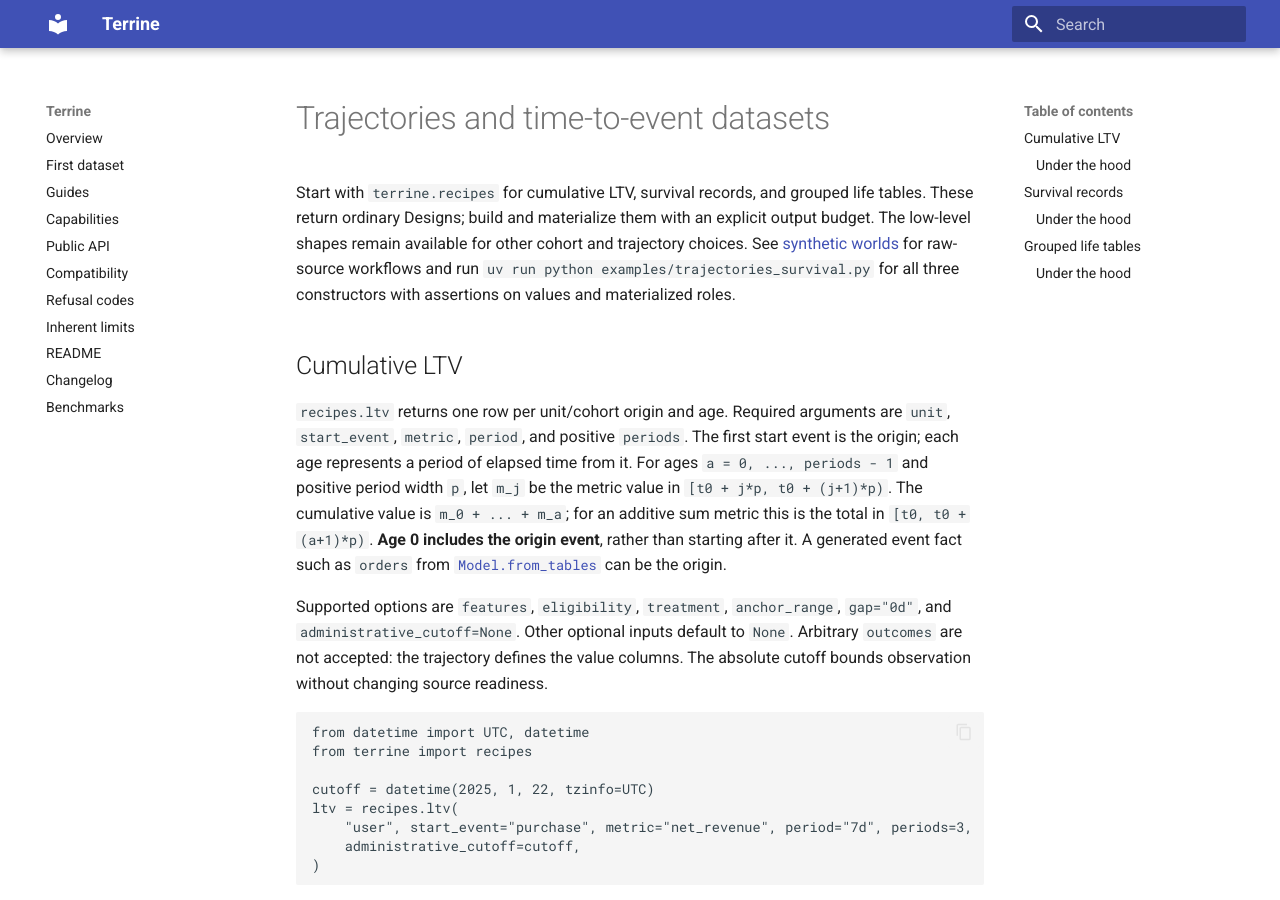
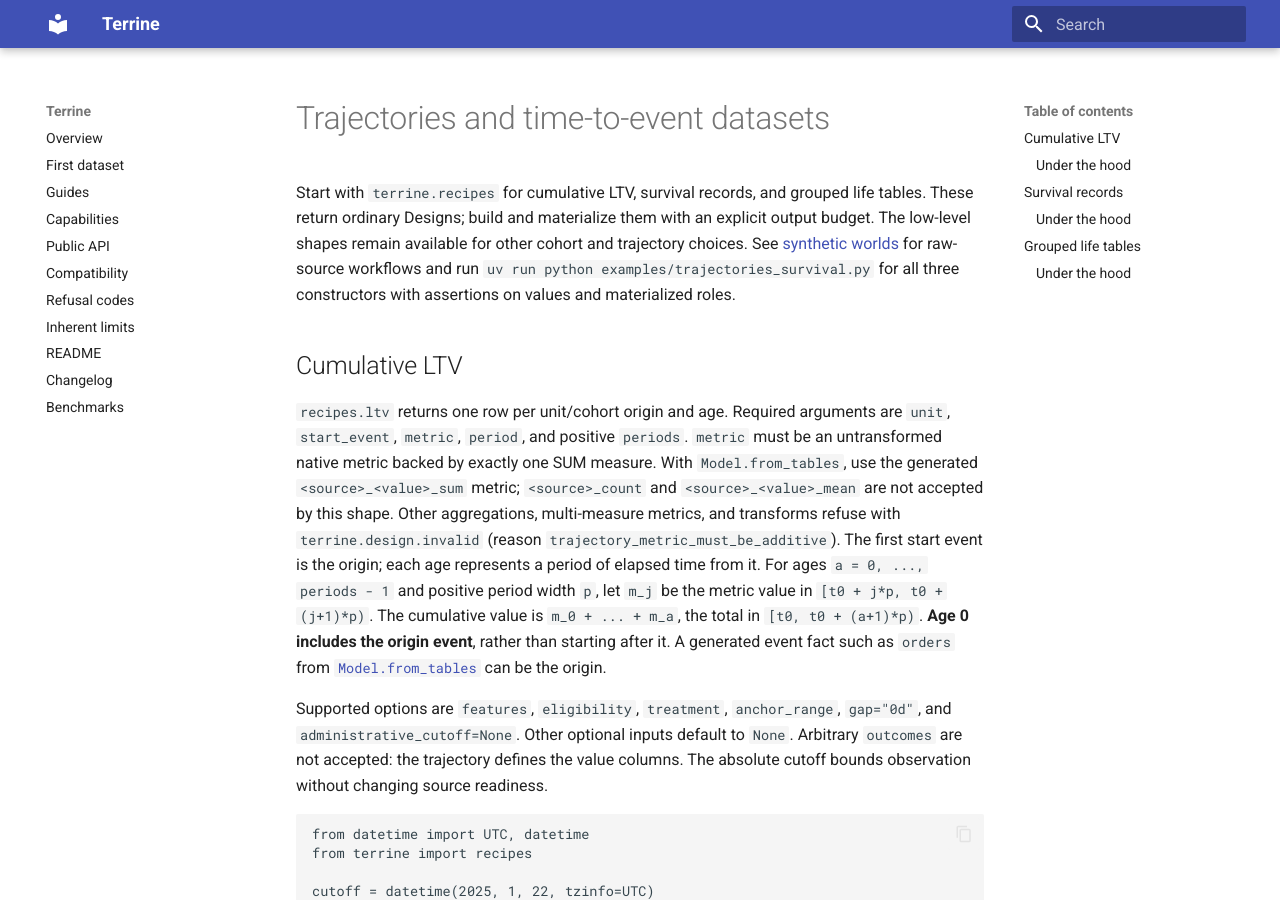
Before and after one commit to kylejcaron/terrine, an MkDocs documentation site: the page built from docs/guides/trajectories-survival.md, in a window 1280 px wide and 900 px high. Built offline with MkDocs 1.6.1 and Material for MkDocs 9.7.7, drawn with Linux system fonts in a browser that asks for light colours.

Commit message:
docs: state the sum-only lifetime value metric contract

```diff
--- a/docs/guides/trajectories-survival.md
+++ b/docs/guides/trajectories-survival.md
@@ -10,12 +10,17 @@ constructors with assertions on values and materialized roles.
 ## Cumulative LTV
 
 `recipes.ltv` returns one row per unit/cohort origin and age. Required arguments
-are `unit`, `start_event`, `metric`, `period`, and positive `periods`. The first
-start event is the origin; each age represents a period of elapsed time from it.
-For ages `a = 0, ..., periods - 1` and positive period width `p`, let `m_j` be
-the metric value in `[t0 + j*p, t0 + (j+1)*p)`. The cumulative value is
-`m_0 + ... + m_a`; for an additive sum metric this is the total in
-`[t0, t0 + (a+1)*p)`. **Age 0 includes the origin event**, rather than starting
+are `unit`, `start_event`, `metric`, `period`, and positive `periods`. `metric`
+must be an untransformed native metric backed by exactly one SUM measure.
+With `Model.from_tables`, use the generated `<source>_<value>_sum` metric;
+`<source>_count` and `<source>_<value>_mean` are not accepted by this shape.
+Other aggregations, multi-measure metrics, and transforms refuse with
+`terrine.design.invalid` (reason `trajectory_metric_must_be_additive`).
+The first start event is the origin; each age represents a period of elapsed
+time from it. For ages `a = 0, ..., periods - 1` and positive period width `p`,
+let `m_j` be the metric value in `[t0 + j*p, t0 + (j+1)*p)`. The cumulative
+value is `m_0 + ... + m_a`, the total in `[t0, t0 + (a+1)*p)`.
+**Age 0 includes the origin event**, rather than starting
 after it. A generated event fact such as `orders` from
 [`Model.from_tables`](temporal-engine.md#binding-event-tables) can be the origin.
 
```
Also changed, not shown: CHANGELOG.md (+2 -0 lines), docs/guides/public-api.md (+5 -1 lines), docs/guides/temporal-engine.md (+4 -1 lines), 1 other file.
